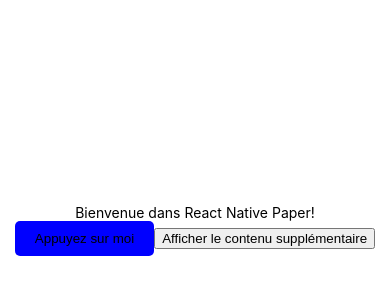
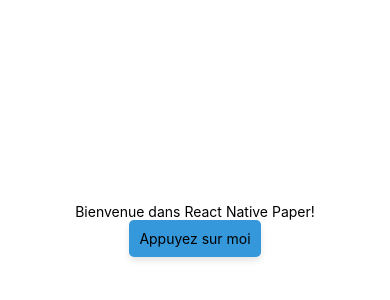
Before and after one commit to Lucasmes93/piscine-react-native-main, a React Native app: screen / in a window 390 px wide. Shown: the part 192-492 px from the top of the page. Built offline with nearby package versions, Linux system fonts and the light colour scheme.

Commit message:
exo 2 update

```diff
--- /dev/null
+++ b/App.js
@@ -0,0 +1,18 @@
+// components/App.jsx
+import React from 'react';
+import { View, Text } from 'react-native';
+import Button from './components/Button'; // Importe le composant de bouton personnalisé
+
+const App = () => {
+    return (
+        <View style={{ flex: 1, justifyContent: 'center', alignItems: 'center' }}>
+            <Text>Bienvenue dans React Native Paper!</Text>
+            <Button
+                label="Appuyez sur moi"
+                onPress={() => console.log('Bouton cliqué')}
+            />
+        </View>
+    );
+}
+
+export default App;
--- a/App.jsx
+++ /dev/null
@@ -1,15 +0,0 @@
-// App.jsx
-import React from 'react';
-import { View, Text } from 'react-native';
-import Button from './components/Button';
-
-const App = () => {
-  return (
-      <View style={{ flex: 1, justifyContent: 'center', alignItems: 'center' }}>
-        <Text>Bienvenue dans React Native Paper!</Text>
-        <Button label="Appuyez sur moi" onPress={() => console.log('Bouton cliqué')} color="black" />
-      </View>
-  );
-}
-
-export default App;
--- a/components/Button.jsx
+++ b/components/Button.jsx
@@ -1,45 +1,52 @@
-// Button.jsx
+
 import React, { useState } from 'react';
 import PropTypes from 'prop-types';
+import { Text, TouchableOpacity } from 'react-native';
 
-const Button = ({ label, onClick, color }) => {
-    // Nouvel état pour déterminer si une partie du composant doit être affichée
-    const [showAdditionalContent, setShowAdditionalContent] = useState(false);
-
-    const buttonStyle = {
+const Button = ({ label, onPress, color, backgroundColor, borderRadius }) => {
+    const [buttonStyle, setButtonStyle] = useState({
         color: color || 'white',
-        backgroundColor: 'blue',
-        borderRadius: '5px',
-        padding: '10px 20px',
+        backgroundColor: backgroundColor || '#3498db',
+        borderRadius: borderRadius || 5,
+        padding: 10,
         cursor: 'pointer',
         border: 'none',
+        boxShadow: '0 4px 6px rgba(0, 0, 0, 0.1)',
+        transition: 'background-color 0.3s ease-in-out',
+    });
+
+    const handleHover = () => {
+        setButtonStyle(prevStyle => ({
+            ...prevStyle,
+            backgroundColor: '#2980b9',
+        }));
+    };
+
+    const handleLeave = () => {
+        setButtonStyle(prevStyle => ({
+            ...prevStyle,
+            backgroundColor: backgroundColor || '#3498db',
+        }));
     };
 
     return (
-        <div>
-            <button style={buttonStyle} onClick={onClick}>
-                {label}
-            </button>
-
-            {/* Afficher la partie supplémentaire si showAdditionalContent est true */}
-            {showAdditionalContent && (
-                <div style={{ marginTop: '10px', padding: '10px', backgroundColor: 'lightgray' }}>
-                    Contenu supplémentaire
-                </div>
-            )}
-
-            {/* Bouton pour basculer l'état */}
-            <button onClick={() => setShowAdditionalContent(!showAdditionalContent)}>
-                {showAdditionalContent ? 'Cacher' : 'Afficher'} le contenu supplémentaire
-            </button>
-        </div>
+        <TouchableOpacity
+            style={buttonStyle}
+            onPress={onPress}
+            onMouseEnter={handleHover}
+            onMouseLeave={handleLeave}
+        >
+            <Text>{label}</Text>
+        </TouchableOpacity>
     );
 };
 
 Button.propTypes = {
     label: PropTypes.string.isRequired,
-    onClick: PropTypes.func.isRequired,
+    onPress: PropTypes.func.isRequired,
     color: PropTypes.string,
+    backgroundColor: PropTypes.string,
+    borderRadius: PropTypes.number,
 };
 
 export default Button;
```
